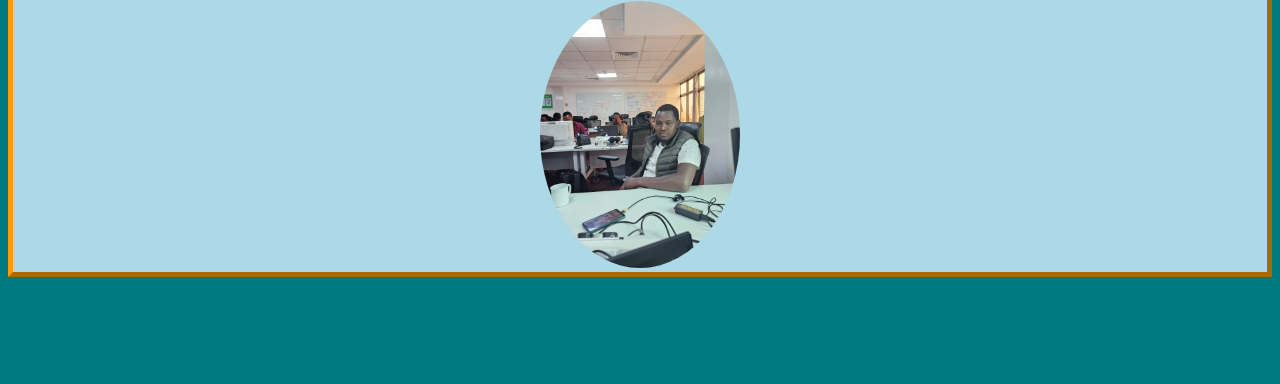
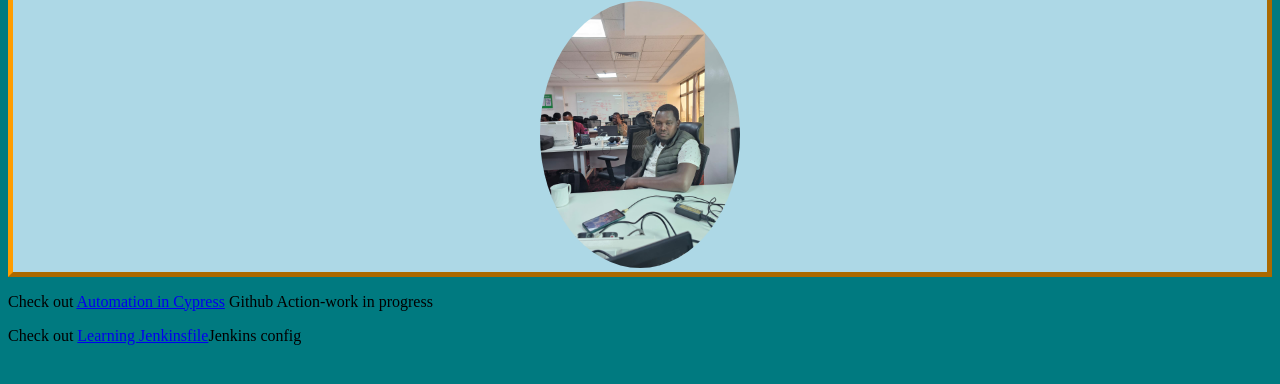
Before and after one commit to pkoriris/Week1-Independent-Project--Portfolio-Landing-Page, a plain HTML site: page index.html in a window 1280 px wide. Shown: the part 92-476 px from the top of the page. Drawn offline with Linux system fonts and the light colour scheme; files whose address does not match are found by name.

Commit message:
Add projects with links

```diff
--- a/index.html
+++ b/index.html
@@ -22,7 +22,8 @@
     <img src="C:\Users\Admin\OneDrive\Documents\Moringa\Week1-Independent-Project--Portfolio-Landing-Page\ironoh.jpg" alt="Passport" style="width:200px ">
 
     </div>
-
+    <p>Check out <a href="https://github.com/pkoriris/CypressTests.git">Automation in Cypress</a> Github Action-work in progress</p>
+    <p>Check out <a href="https://github.com/pkoriris/week6assigmnet.git">Learning Jenkinsfile</a>Jenkins config</p>
         </body>
 </html>
 
```
